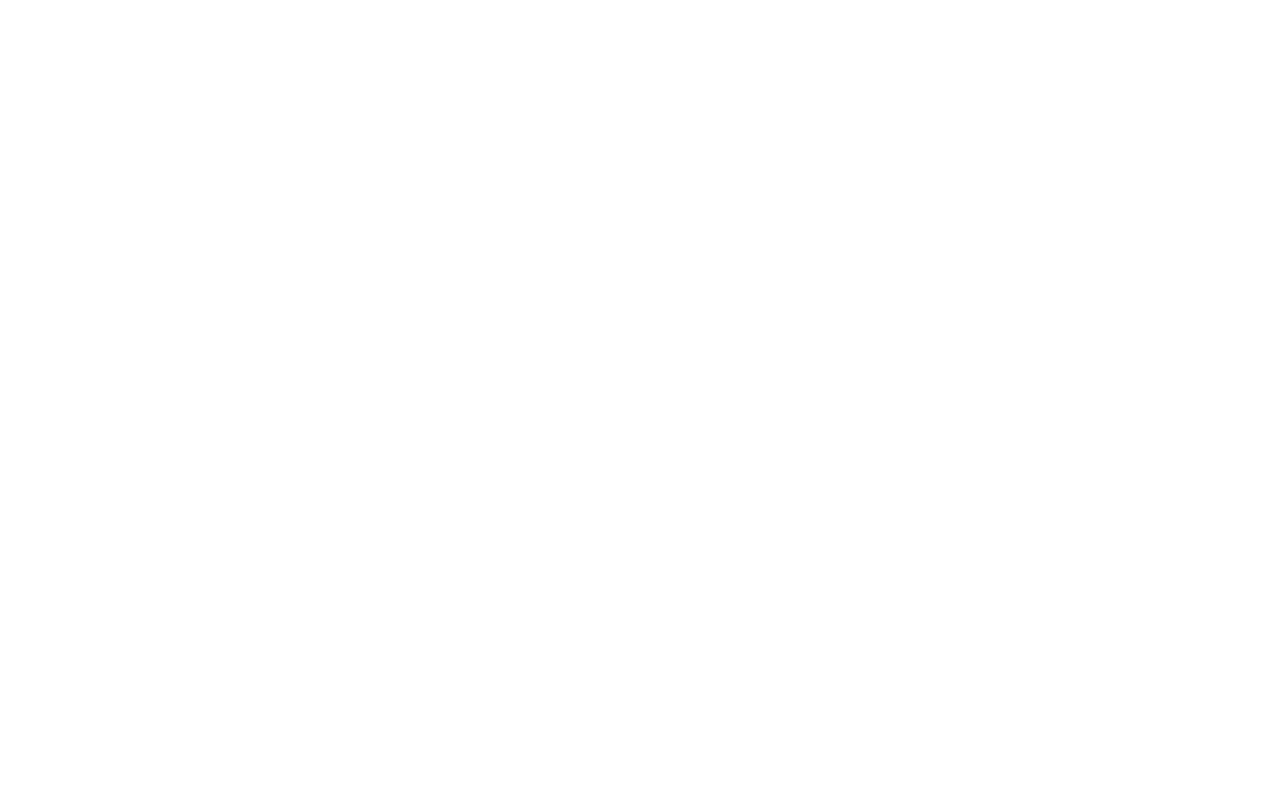
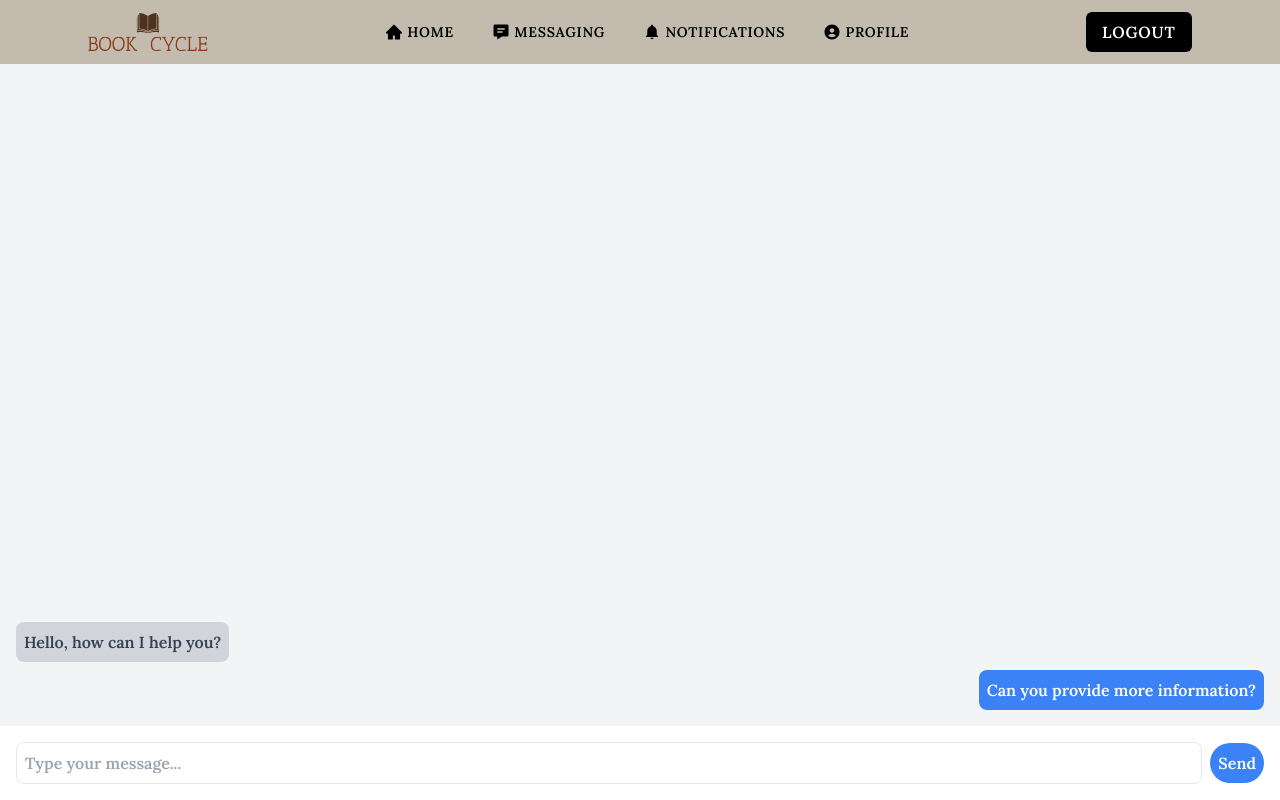
Before and after one commit to hilarytn/Book-Cycle_App, a React (Vite) app in the folder client/: page /chat/1 in a window 1280 px wide. Before the commit this address had no page. Built offline with nearby package versions, Linux system fonts and the light colour scheme; sample sign-in values are in the browser's storage.

Commit message:
chatting ui

```diff
--- a/client/src/App.tsx
+++ b/client/src/App.tsx
@@ -3,7 +3,7 @@
 
 import { PrivateRoute } from "./components"
 import { LoginPage, HomePage, ProfilePage, RegisterPage, UserDetailPage,
-          EditProfilePage } from "./pages"
+          EditProfilePage,ChatPage } from "./pages"
 
 
 const App: React.FC = () => {
@@ -18,6 +18,7 @@
             <Route path="/profile" element={<ProfilePage />} />
             <Route path="/user/:id" element={<UserDetailPage />} />
             <Route path="/edit-profile" element={<EditProfilePage />} />
+            <Route path="/chat/:id" element={<ChatPage />} />
           </Route>
           <Route path="/login" element={<LoginPage />} />
           <Route path="/register" element={<RegisterPage />} />
--- a/client/src/components/Home/Users.tsx
+++ b/client/src/components/Home/Users.tsx
@@ -11,7 +11,6 @@
 const Users = () => {
   const { loading } = useUser();
   const users = useSelector(selectUsers);
-  console.log(users);
 
   return (
     <section>
--- /dev/null
+++ b/client/src/pages/App/ChatPage.tsx
@@ -0,0 +1,58 @@
+import { Navbar } from "../../components"
+// import { useParams } from "react-router"
+import { useSelector } from "react-redux"
+import { selectUser, selectAuthUser } from "../../redux/features/userSlice"
+import { icons } from "../../utils/assets"
+
+
+const ChatPage = () => {
+
+  const user = useSelector(selectUser)
+  const authUser = useSelector(selectAuthUser)
+
+  return (
+    <div>
+        <Navbar />
+        <div className="w-screen h-screen flex flex-col">
+            <div
+
+            >
+                <div className="flex items-center justify-center h-16 bg-white border-b border-gray-200">
+                    <div className="flex items-center">
+                        <div className="flex items-center justify-center h-10 w-10 rounded-full bg-gray-300">
+                            <icons.userIcon/>
+                        </div>
+                        <div className="ml-4 font-bold text-gray-500">{user?.firstName} {user?.lastName}</div>
+                    </div>
+                </div>
+            </div>
+            <div className="flex-1 p-4 bg-gray-100 flex flex-col-reverse overflow-y-auto">
+                <div className="flex flex-col space-y-2">
+                  <div className="flex items-start">
+                    <div className="bg-gray-300 text-gray-700 rounded-lg p-2">
+                      <p>Hello, how can I help you?</p>
+                    </div>
+                  </div>
+
+                  <div className="flex items-end justify-end">
+                    <div className="bg-blue-500 text-white rounded-lg p-2">
+                      <p>Can you provide more information?</p>
+                    </div>
+                  </div>
+                </div>
+            </div>
+
+            <div className="bg-white p-4">
+              <div className="flex items-center">
+                <input type="text" placeholder="Type your message..." className="flex-1 border rounded-lg p-2" />
+                <button className="ml-2 bg-blue-500 text-white rounded-full p-2">
+                  Send
+                </button>
+              </div>
+            </div>
+        </div>
+    </div>
+  )
+}
+
+export default ChatPage
--- a/client/src/pages/App/ProfilePage.tsx
+++ b/client/src/pages/App/ProfilePage.tsx
@@ -7,14 +7,17 @@
 import { useState } from 'react';
 import { CreateBook } from '../../components';
 import { Book } from '../../utils/types/state';
+import { useSelector } from 'react-redux';
+import { selectAuthUser } from '../../redux/features/userSlice';
 
 
-const authUser = localStorage.getItem('authUser')
+const authUser: string = localStorage.getItem('authUser') || ''
 
 const ProfilePage = () => {
 
     useSetCurrentPage(PageEnum.Profile)
-    const user = authUser && JSON.parse(authUser)
+    const user = useSelector(selectAuthUser) || JSON.parse(authUser)
+    console.log(user)
     const [ showModal, setShowModal ] = useState<boolean>(false)
 
     return (
--- a/client/src/pages/App/UserDetailPage.tsx
+++ b/client/src/pages/App/UserDetailPage.tsx
@@ -5,12 +5,14 @@
 import Default from '../../assets/henry-be-TCsCykbwSJw-unsplash.jpg';
 import { useParams } from 'react-router';
 import useFetchUser from '../../hooks/useFetchUser';
+import { useNavigate } from 'react-router-dom';
 
 const UserDetailPage = () => {
 
     useSetCurrentPage(PageEnum.UserDetail)
     const { id } = useParams<{id: string}>()
     const { user } = useFetchUser(id)
+    const navigate = useNavigate()
 
 
   return (
@@ -33,7 +35,9 @@
                             <p>{user?.email}</p>
                         </div>
                     </div>
-                    <div>
+                    <div
+                        onClick={() => navigate(`/chat/${user?._id}`)}
+                    >
                         <button className='bg-green-800 hover:scale-90 delay-100 p-4 rounded-full text-white tracking-wide'>Message Me</button>
                     </div>
                 </div>
--- a/client/src/pages/index.ts
+++ b/client/src/pages/index.ts
@@ -4,6 +4,7 @@
 import RegisterPage from "./Auth/RegisterPage";
 import UserDetailPage from "./App/UserDetailPage";
 import EditProfilePage from "./App/EditProfilePage";
+import ChatPage from "./App/ChatPage";
 
 
 export {
@@ -13,4 +14,5 @@
     RegisterPage,
     UserDetailPage,
     EditProfilePage,
+    ChatPage
 }
```
Also changed, not shown: 1 other file (tests, documents, lock files or other folders).
